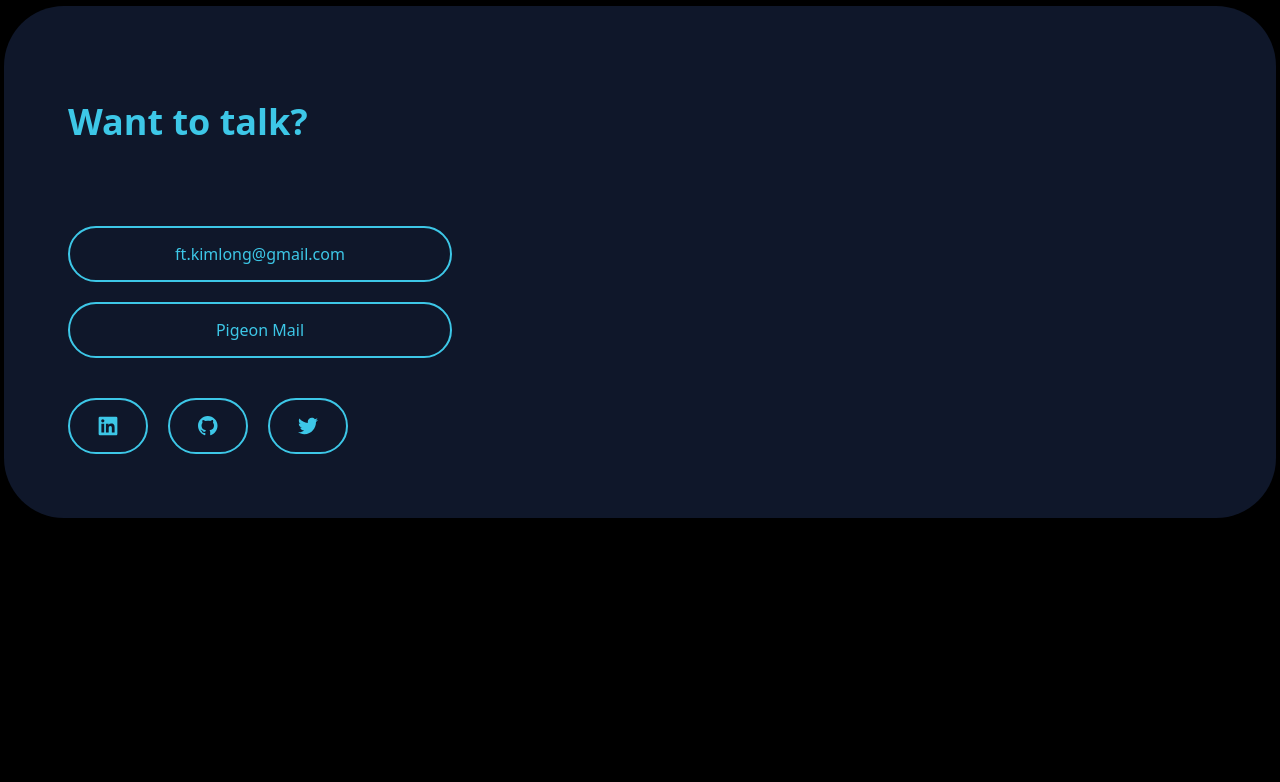
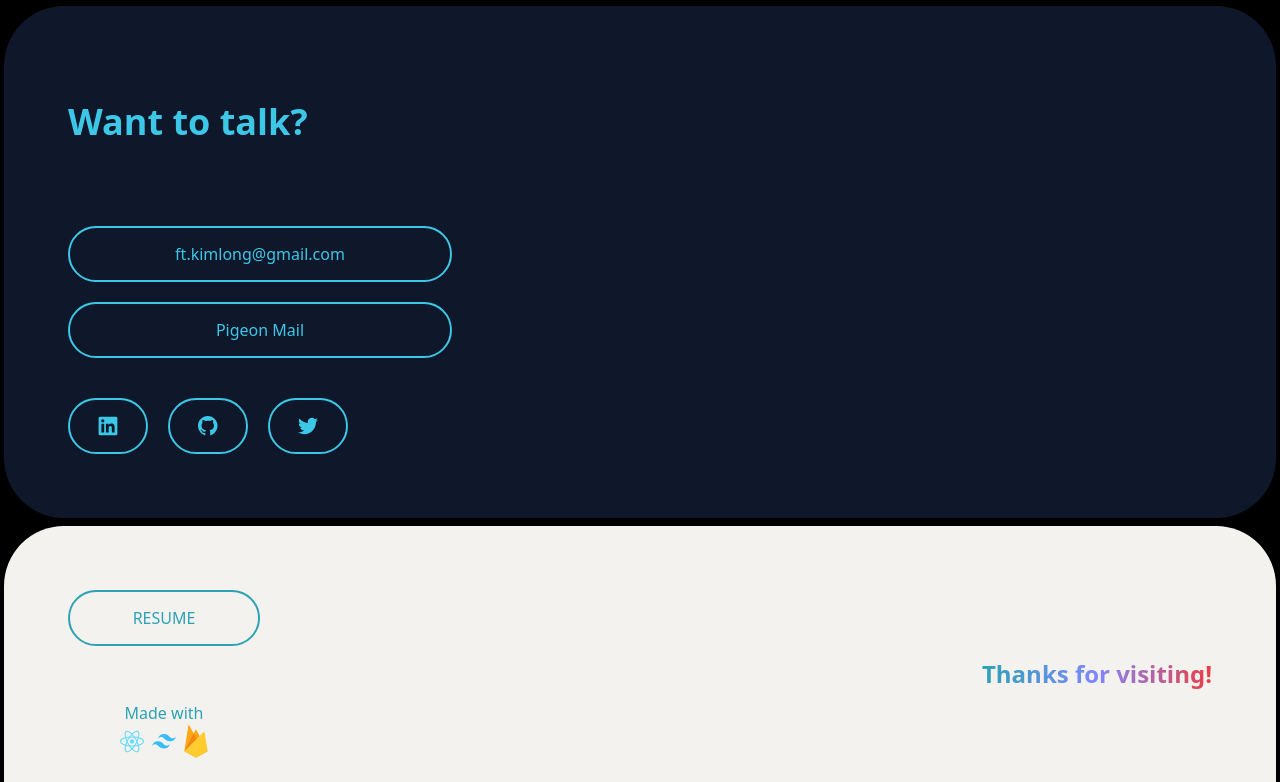
Before and after one commit to kimlong0/portfolio, a React (Vite) app: page / in a window 1280 px wide. Shown: the part 1994-2776 px from the top of the page. Before the commit the page ends 2516 px from the top, so only its background shows below. Built offline with nearby package versions, Linux system fonts and the light colour scheme; a web font is replaced by a local one.

Commit message:
add starter footer

```diff
--- a/src/App.jsx
+++ b/src/App.jsx
@@ -4,6 +4,7 @@ import Intro from "./components/Intro"
 import About from "./components/About"
 import ProjectsList from "./components/ProjectsList"
 import ConnectWithMe from "./components/ConnectWithMe"
+import Footer from "./components/Footer"
 
 function App() {
   const [projects, setProjects] = useState([]);
@@ -27,6 +28,7 @@ function App() {
       <About />
       <ProjectsList projects={projects}/>
       <ConnectWithMe />
+      <Footer />
     </div>
   )
 }
--- /dev/null
+++ b/src/components/Footer.jsx
@@ -0,0 +1,32 @@
+import TwitterIcon from "../assets/TwitterIcon"
+
+function Footer() {
+  return (
+    <div id="Contact" className="pt-1 px-1 w-full hover:brightness-110">
+        <div className="flex flex-col sm:flex-row items-center sm:items-start justify-between h-64 pt-14 pb-6 sm:pt-16 sm:px-16 bg-gray-theme text-[#2ca2b4] rounded-t-5xl z-[-1]">
+            <div className="flex flex-col justify-between h-full">
+                <a href="https://twitter.com/0xkimlong" target="_blank" className="flex items-center justify-center h-14 w-48 border-2 border-[#2ca2b4] rounded-5xl">RESUME</a>
+                <div className="flex flex-col">
+                    <p className="text-center pt-4">Made with</p>
+                    <div className="flex justify-center gap-2">
+                        <a href="https://reactjs.org/" target="_blank" className="flex">
+                            <img width="24" src="/images/icons/react.svg" alt="react" className=""/>
+                        </a>
+                        <a href="https://tailwindcss.com/" target="_blank" className="flex">
+                            <img width="24" src="/images/icons/tailwindcss.svg" alt="tailwindcss" className=""/>
+                        </a>
+                        <a href="https://firebase.google.com/" target="_blank" className="flex">
+                            <img width="24" src="/images/icons/firebase.svg" alt="firebase" className=""/>
+                        </a>
+                    </div>
+                </div>
+            </div>
+            <div className="flex items-center h-full">
+                <h1 className="text-2xl font-bold text-center bg-gradient-to-r from-[#2ca2b4] via-[#7f87ff] to-[#ec3d43] bg-clip-text text-transparent pt-4 sm:pt-0">Thanks for visiting!</h1>
+            </div>
+        </div>
+    </div>
+  )
+}
+
+export default Footer
```
